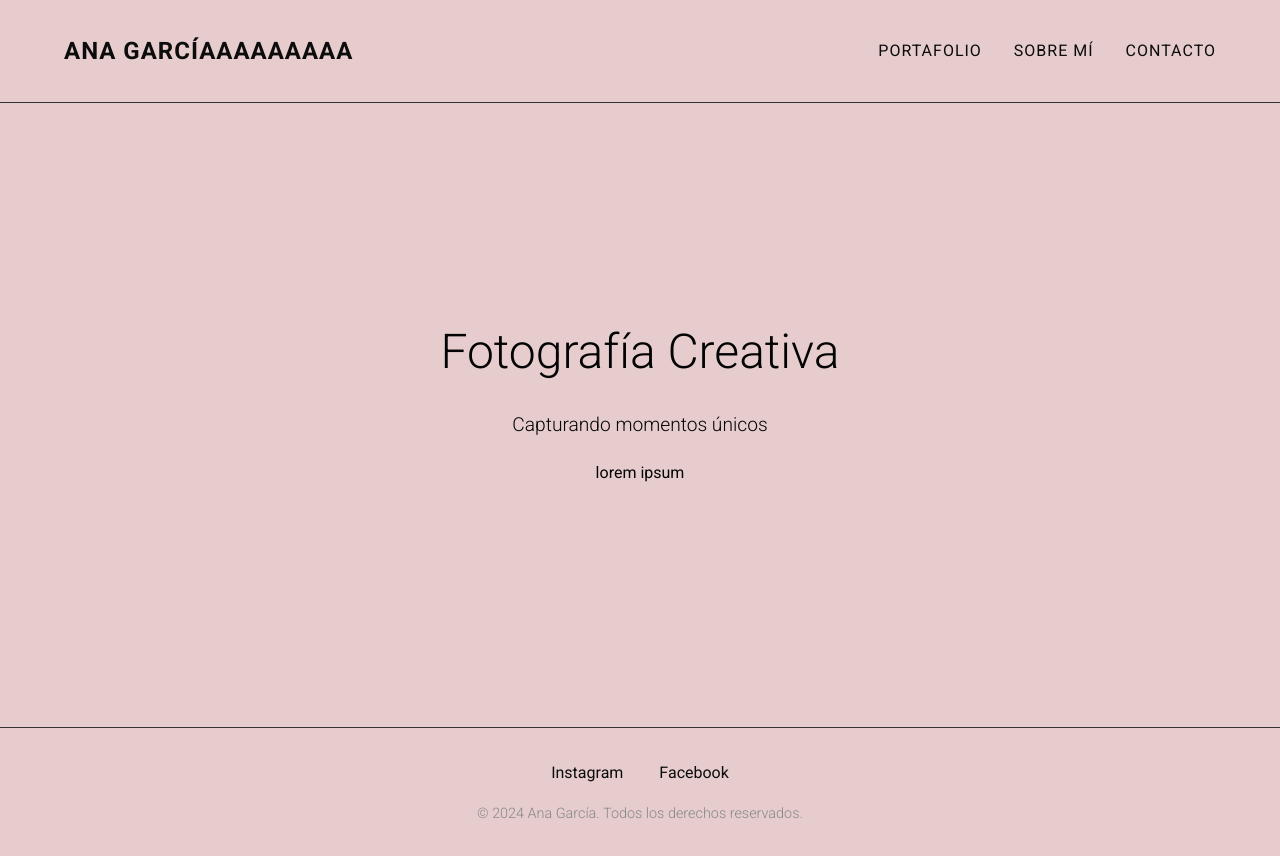
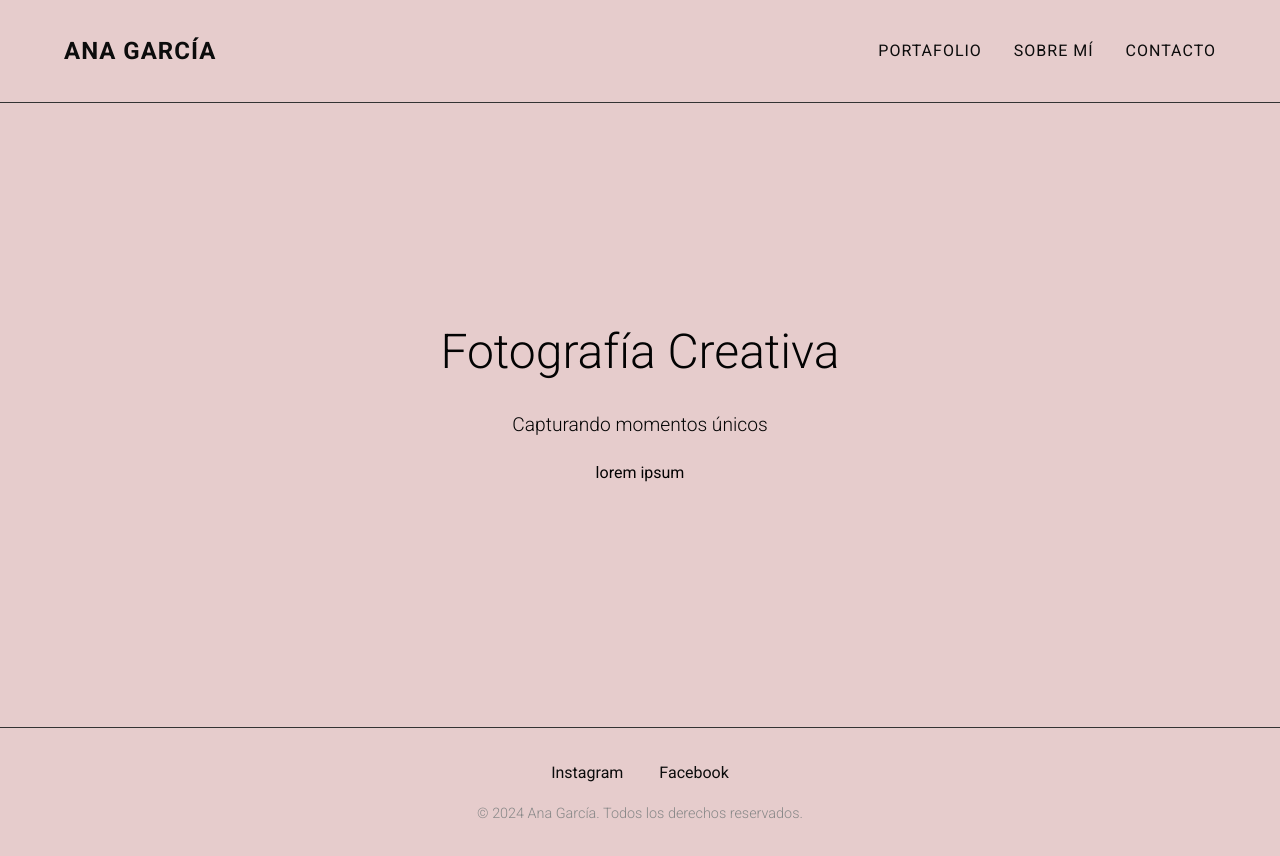
Before and after one commit to leoperozo/Pagina-fotografica, a plain HTML site: page index.html in a window 1280 px wide. Drawn offline with Linux system fonts and the light colour scheme.

Commit message:
Update logo text in index.html to "ANA GARCÍA"

```diff
--- a/index.html
+++ b/index.html
@@ -13,7 +13,7 @@
 
     <header class="main-header">
         <div class="logo">
-            <a href="index.html">ANA GARCÍAAAAAAAAA</a>
+            <a href="index.html">ANA GARCÍA</a>
         </div>
         <nav class="main-nav">
             <ul>
```
